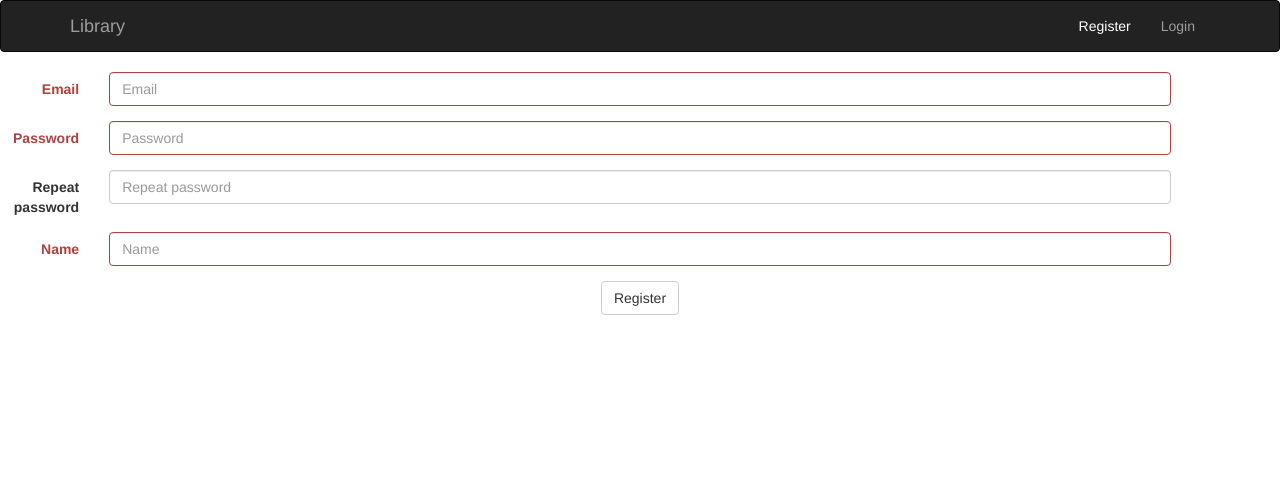
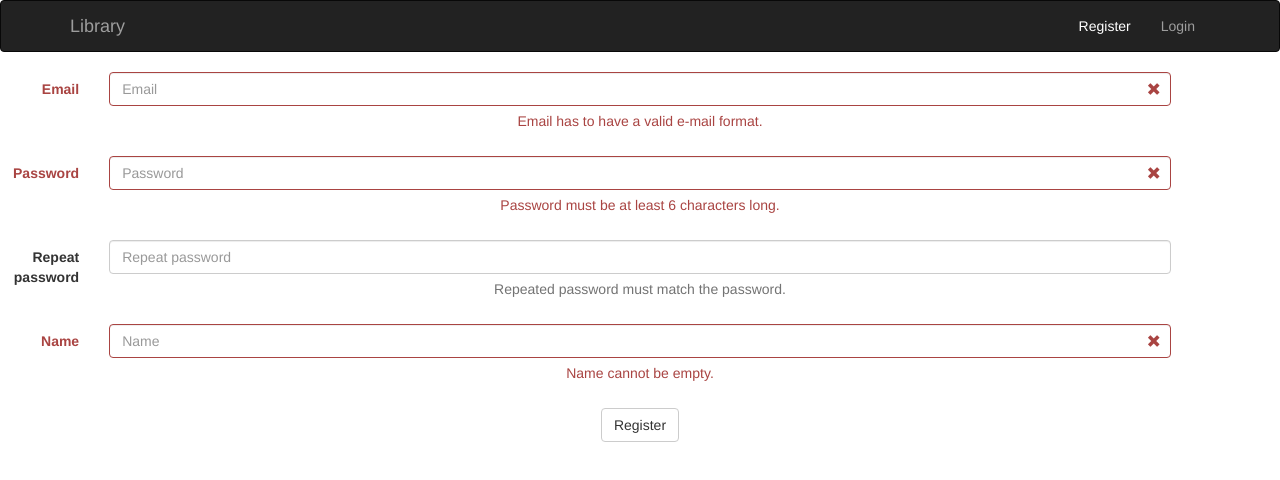
Before and after one commit to ptutak/ieproject, a React (Create React App) app in the folder iereact/: page / in a window 1280 px wide. Both pictures are taken after a click on the button "Register". Shown: the top 480 px of the page. Built offline with nearby package versions, Linux system fonts and the light colour scheme.

Commit message:
help blocks

```diff
--- a/iereact/src/components/AddAuthor.js
+++ b/iereact/src/components/AddAuthor.js
@@ -1,6 +1,6 @@
 import React, {Component} from 'react';
 import UploadImage from "./UploadImage";
-import {ListGroup, ListGroupItem, Image, Table, Button} from 'react-bootstrap';
+import {ListGroup, ListGroupItem, Image, Table, Button, HelpBlock} from 'react-bootstrap';
 import requestJSON from '../services/requestJSON';
 
 export default class AddAuthor extends Component{
@@ -192,9 +192,11 @@ export default class AddAuthor extends Component{
                             <ListGroup style={{ textAlign:'left'}}>
                                 <ListGroupItem bsStyle={this.state.firstNameState}>
                                     First Name:<input type="text" onChange={this.handleFirstNameInput} value={this.state.first_name}/>
+                                    <HelpBlock>First name cannot be empty</HelpBlock>
                                 </ListGroupItem>
                                 <ListGroupItem bsStyle={this.state.lastNameState}>
                                     Last Name:<input type="text" onChange={this.handleLastNameInput} value={this.state.last_name}/>
+                                    <HelpBlock>Last name cannot be empty</HelpBlock>
                                 </ListGroupItem>
                                 <ListGroupItem>
                                     Books:
@@ -207,6 +209,7 @@ export default class AddAuthor extends Component{
                                 </ListGroupItem>
                                 <ListGroupItem bsStyle={this.state.dateState}>
                                     Date:<input type="date" onChange={this.handleDateInput}/>
+                                    <HelpBlock>Choose date of birth</HelpBlock>
                                 </ListGroupItem>
                                 <ListGroupItem>
                                     Upload author image:
--- a/iereact/src/components/AddBook.js
+++ b/iereact/src/components/AddBook.js
@@ -1,6 +1,6 @@
 import React, {Component} from 'react';
 import UploadImage from "./UploadImage";
-import {ListGroup, ListGroupItem, Image, Table, Button} from 'react-bootstrap';
+import {ListGroup, ListGroupItem, Image, Table, Button, HelpBlock} from 'react-bootstrap';
 import requestJSON from '../services/requestJSON';
 
 export default class AddBook extends Component{
@@ -46,10 +46,7 @@ export default class AddBook extends Component{
             .then((response)=>{return response.json()})
             .then((data)=>{
                 if (data.length>0){
-                    this.setState({allAuthors:data, authors:[data[0].id]})
-                }
-                else {
-                    this.setState({authors:[]})
+                    this.setState({allAuthors:data})
                 }
             })
     }
@@ -195,6 +192,7 @@ export default class AddBook extends Component{
                         <ListGroup style={{ textAlign:'left'}}>
                             <ListGroupItem bsStyle={this.state.titleState}>
                                 Title:<input type="text" onChange={this.handleTitleInput} value={this.state.title}/>
+                                <HelpBlock>Title cannot be empty</HelpBlock>
                             </ListGroupItem>
                             <ListGroupItem>
                                 Authors:
@@ -207,6 +205,7 @@ export default class AddBook extends Component{
                             </ListGroupItem>
                             <ListGroupItem bsStyle={this.state.yearState}>
                                 Year:<input type="text" value={this.state.year} onChange={this.handleYearInput}/>
+                                <HelpBlock>Year must be a positive value</HelpBlock>
                             </ListGroupItem>
                             <ListGroupItem>
                                 Upload book image:
--- a/iereact/src/components/Login.js
+++ b/iereact/src/components/Login.js
@@ -1,5 +1,5 @@
 import React, {Component} from 'react';
-import {FormControl, FormGroup, Form, Col, ControlLabel, Button} from 'react-bootstrap';
+import {FormControl, FormGroup, Form, Col, ControlLabel, Button, HelpBlock} from 'react-bootstrap';
 import requestJSON from "../services/requestJSON";
 
 export default class Login extends Component{
@@ -77,6 +77,7 @@ export default class Login extends Component{
                                 placeholder="Email"
                                 onChange={this.onEmailChange}
                                 value={this.state.email}/>
+                            <FormControl.Feedback />
                         </Col>
                     </FormGroup>
 
@@ -92,6 +93,8 @@ export default class Login extends Component{
                                 placeholder="Password"
                                 onChange={this.onPassChange}
                                 value={this.state.password}/>
+                            <FormControl.Feedback />
+                            <HelpBlock>Password must be at least 6 characters long</HelpBlock>
                         </Col>
                     </FormGroup>
 
--- a/iereact/src/components/Profile.js
+++ b/iereact/src/components/Profile.js
@@ -1,6 +1,6 @@
 import React, {Component} from 'react';
 import requestJSON from '../services/requestJSON';
-import {Button, Table, ListGroup, ListGroupItem, Image,Form, FormGroup, FormControl, ControlLabel, Radio} from 'react-bootstrap';
+import {Button, Table, ListGroup, ListGroupItem, Image,Form, FormGroup, FormControl, ControlLabel, Radio, HelpBlock} from 'react-bootstrap';
 
 export default class Profile extends Component{
     constructor(props){
@@ -34,6 +34,7 @@ export default class Profile extends Component{
         this.handleNewPassChange=this.handleNewPassChange.bind(this);
         this.handleRepPassChange=this.handleRepPassChange.bind(this);
         this.handleUpdatePassword=this.handleUpdatePassword.bind(this);
+        this.handleCancelPassword=this.handleCancelPassword.bind(this);
 
         this.handleChangePicture=this.handleChangePicture.bind(this);
         this.handlePictureOnChange=this.handlePictureOnChange.bind(this);
@@ -155,6 +156,11 @@ export default class Profile extends Component{
         event.preventDefault();
     }
 
+    handleCancelPassword(event){
+        this.setState({passChange:false});
+        event.preventDefault();
+    }
+
     renderPassword(){
         if (!this.state.passChange)
             return (
@@ -174,6 +180,11 @@ export default class Profile extends Component{
                         <FormControl type={'password'} value={this.state.repNewPass} placeholder={'Repeated Password'} onChange={this.handleRepPassChange}/>
                     </FormGroup>
                     <Button type={'submit'} onClick={this.handleUpdatePassword}>Update Password</Button>
+                    <p>
+                        <HelpBlock>Passwords have to much, and must be at least 6 characters long.</HelpBlock>
+                        <Button onClick={this.handleCancelPassword}>Cancel</Button>
+                    </p>
+
                 </Form>
             </ListGroupItem>
         )
@@ -268,7 +279,7 @@ export default class Profile extends Component{
                 <ListGroupItem>
                     Role: {this.state.profile.role}
                     <p style={{paddingTop:'10px'}}>
-                        <Button onClick={this.handleChangeRole}>ChangeRole</Button>
+                        <Button onClick={this.handleChangeRole}>Change Role</Button>
                     </p>
                 </ListGroupItem>
             )
--- a/iereact/src/components/Register.js
+++ b/iereact/src/components/Register.js
@@ -1,5 +1,5 @@
 import React, {Component} from 'react';
-import {FormControl, FormGroup, Form, Col, ControlLabel, Button} from 'react-bootstrap';
+import {FormControl, FormGroup, Form, Col, ControlLabel, Button, HelpBlock} from 'react-bootstrap';
 import requestJSON from '../services/requestJSON';
 
 
@@ -99,6 +99,8 @@ export default class Register extends Component{
                             placeholder="Email"
                             onChange={this.onEmailChange}
                             value={this.state.email}/>
+                        <FormControl.Feedback />
+                        <HelpBlock>Email has to have a valid e-mail format.</HelpBlock>
                     </Col>
                 </FormGroup>
 
@@ -114,6 +116,8 @@ export default class Register extends Component{
                             placeholder="Password"
                             onChange={this.onPassChange}
                             value={this.state.password}/>
+                        <FormControl.Feedback />
+                        <HelpBlock>Password must be at least 6 characters long.</HelpBlock>
                     </Col>
                 </FormGroup>
 
@@ -129,6 +133,8 @@ export default class Register extends Component{
                             placeholder="Repeat password"
                             onChange={this.onRepPassChange}
                             value={this.state.repPassword}/>
+                        <FormControl.Feedback />
+                        <HelpBlock>Repeated password must match the password.</HelpBlock>
                     </Col>
                 </FormGroup>
 
@@ -144,6 +150,8 @@ export default class Register extends Component{
                             placeholder="Name"
                             onChange={this.onNameChange}
                             value={this.state.name}/>
+                        <FormControl.Feedback />
+                        <HelpBlock>Name cannot be empty.</HelpBlock>
                     </Col>
                 </FormGroup>
 
```
